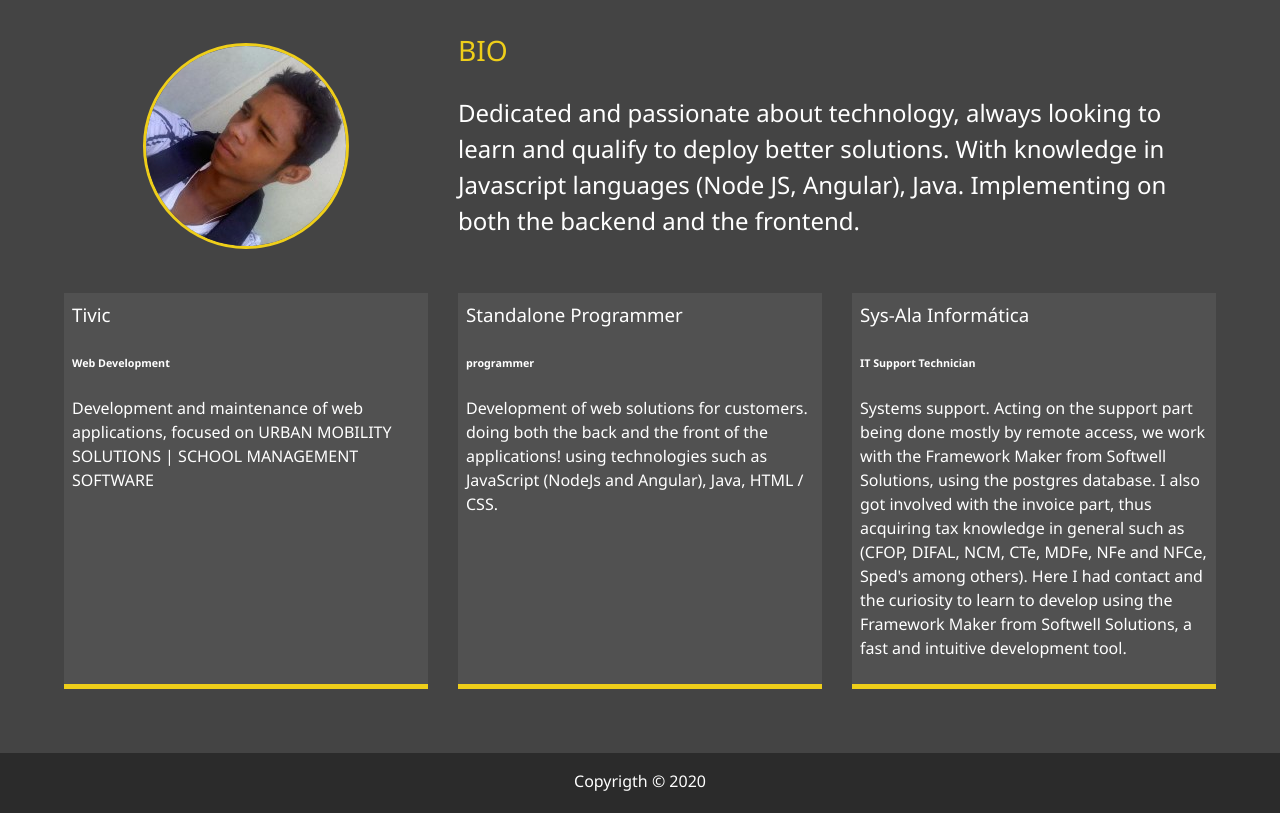
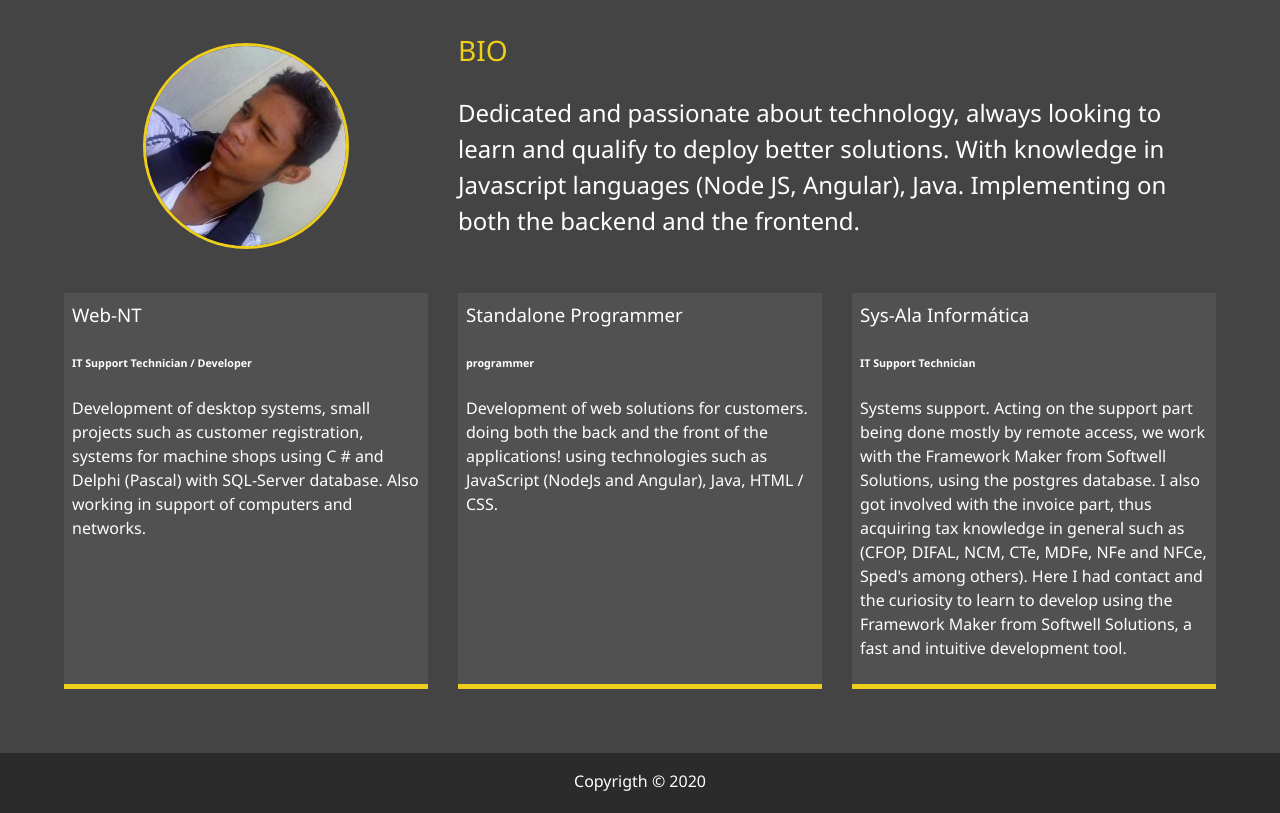
Before and after one commit to lycan-nt/my_portyfolio, a website: page dist/about.html in a window 1280 px wide. Shown: the part 253-1066 px from the top of the page. Drawn offline with Linux system fonts and the light colour scheme.

Commit message:
commented jb 4

```diff
--- a/dist/about.html
+++ b/dist/about.html
@@ -99,13 +99,13 @@
             </p>
         </div>
 
-        <div class="job job-1">
+        <!-- <div class="job job-1">
             <h3> Tivic</h3>
             <h6>Web Development</h6>
             <p>
                 Development and maintenance of web applications, focused on URBAN MOBILITY SOLUTIONS | SCHOOL MANAGEMENT SOFTWARE
             </p>
-        </div>
+        </div> -->
 
     </div>
 
```
